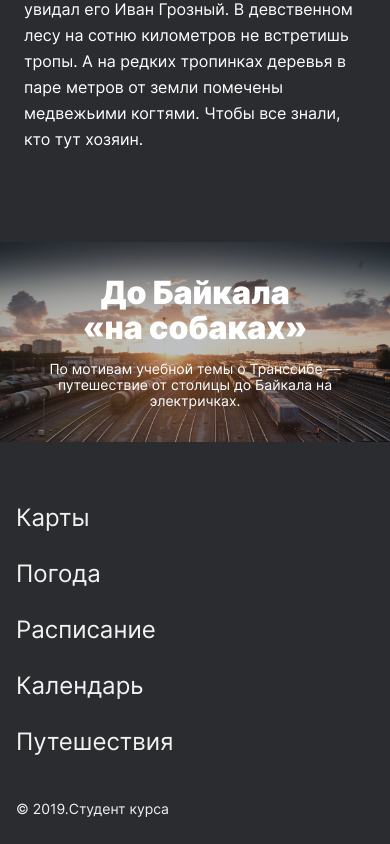
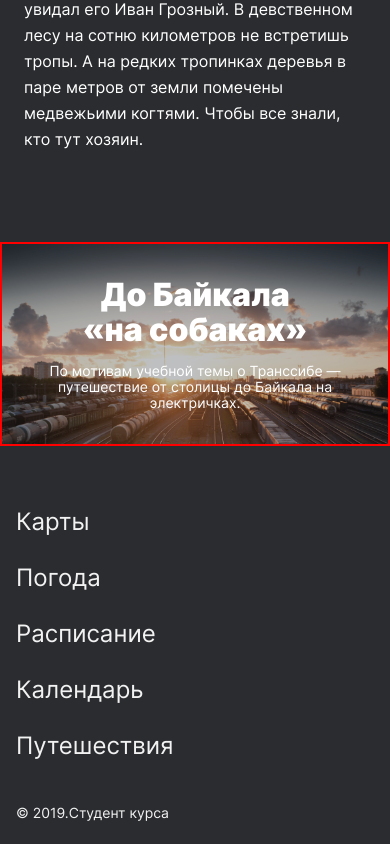
Before and after one commit to mihailcoc/russian-travel, a plain HTML site: page index.html in a window 390 px wide. Shown: the part 9516-10360 px from the top of the page. Drawn offline with Linux system fonts and the light colour scheme; files whose address does not match are found by name.

Commit message:
My third commit

```diff
--- a/blocks/cover/__overlay/cover__overlay.css
+++ b/blocks/cover/__overlay/cover__overlay.css
@@ -3,27 +3,38 @@
   display: flex;
   flex-direction: column;
   background-image: url(../../../images/access_roads_to_the_train_station.png);
-  background-size: 100% 100%;
+  background-size: cover;
   text-decoration: none;
   z-index: 1;
   min-height: 740px;
 }
 
-@media screen and (max-width: 1280px) {
+@media screen and (max-width: 1279px) {
   .cover__overlay {
+    min-width: 1024px;
     min-height: 640px;
   }
 }
 
-@media screen and (max-width: 1024px) {
+@media screen and (max-width: 1023px) {
   .cover__overlay {
+    min-width: 768px;
     min-height: 480px;
+
   }
 }
 
 @media screen and (max-width: 768px) {
   .cover__overlay {
+
+  }
+}
+
+@media screen and (max-width: 767px) {
+  .cover__overlay {
+    min-width: 320px;
     min-height: 200px;
+    border: 1px solid red;
   }
 }
 
--- a/blocks/cover/__subtitle/cover__subtitle.css
+++ b/blocks/cover/__subtitle/cover__subtitle.css
@@ -11,7 +11,6 @@
   line-height: 22px;
   text-align: center;
   color: #FFFFFF;
-  align-self:center;
 }
 
 @media screen and (max-width: 500px) {
--- a/blocks/cover/__title/cover__title.css
+++ b/blocks/cover/__title/cover__title.css
@@ -12,7 +12,6 @@
   line-height: 76px;
   text-align: center;
   color: #FFFFFF;
-  align-self: center;
 }
 
 @media screen and (max-width: 660px) {
--- a/blocks/cover/cover.css
+++ b/blocks/cover/cover.css
@@ -1,5 +1,4 @@
 .cover {
-  height: 100%;
   min-height: 740px;
   width: calc(100% - 2*48px);
   margin-top: 92px;
@@ -11,27 +10,35 @@
   box-sizing:border-box;
 }
 
-@media screen and (max-width: 1280px) {
+@media screen and (max-width: 1279px) {
   .cover {
     width: 100%;
+    min-width: 1024px;
     min-height: 640px;
     margin-top: 92px;
-    margin-left: 0px;
-    margin-right: 0px;
-
   }
 }
 
-@media screen and (max-width: 1024px) {
+@media screen and (max-width: 1023px) {
   .cover {
+    min-width: 768px;
     min-height: 480px;
+
   }
 }
 
 @media screen and (max-width: 768px) {
   .cover {
+
+  }
+}
+
+@media screen and (max-width: 767px) {
+  .cover {
+    min-width: 320px;
     min-height: 200px;
     margin-top: 90px;
+    border: 1px solid red;
   }
 }
 
```
